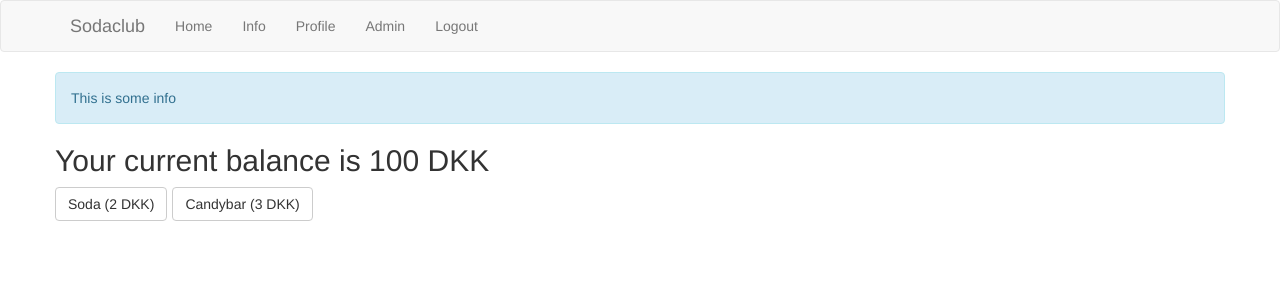
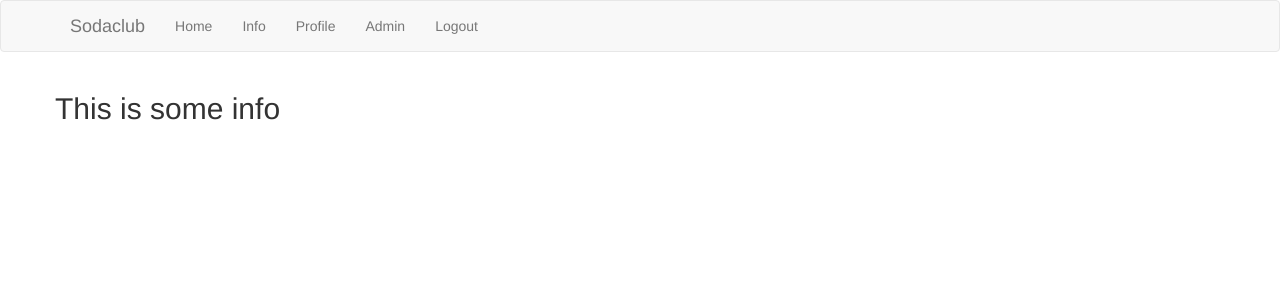
Before and after one commit to svendcsvendsen/sodaclub-frontend, a React (Create React App) app: page /info in a window 1280 px wide. Shown: the top 300 px of the page. Built offline with nearby package versions, Linux system fonts and the light colour scheme.

Commit message:
Install react router.

```diff
--- a/package.json
+++ b/package.json
@@ -9,6 +9,8 @@
     "react": "^16.3.2",
     "react-bootstrap": "^0.32.1",
     "react-dom": "^16.3.2",
+    "react-router": "^4.2.0",
+    "react-router-dom": "^4.2.2",
     "react-scripts": "0.9.5"
   },
   "devDependencies": {},
--- a/src/App.js
+++ b/src/App.js
@@ -1,10 +1,13 @@
 import React, { Component } from 'react';
-import { Grid, Navbar, NavItem, Nav, Row, Alert, Button, ButtonToolbar } from 'react-bootstrap';
+import { Navbar, NavItem, Nav } from 'react-bootstrap';
+import { BrowserRouter as Router, Route, Link } from "react-router-dom";
+import Home from './Home';
+import Info from './Info';
 
 class App extends Component {
   render() {
     return (
-        <div>
+            <Router><div>
                 <Navbar>
                     <Navbar.Header>
                         <Navbar.Brand>
@@ -12,24 +15,19 @@ class App extends Component {
                         </Navbar.Brand>
                     </Navbar.Header>
                     <Nav>
-                    <NavItem eventKey={1} href="#">Home</NavItem>
-                    <NavItem eventKey={1} href="#">Info</NavItem>
-                    <NavItem eventKey={1} href="#">Profile</NavItem>
-                    <NavItem eventKey={1} href="#">Admin</NavItem>
+                        <NavItem eventKey={1} href="/">Home</NavItem>
+                        <NavItem eventKey={1} href="/info">Info</NavItem>
+                        <NavItem eventKey={1} href="/profile">Profile</NavItem>
+                        <NavItem eventKey={1} href="/admin">Admin</NavItem>
                         <NavItem eventKey={1} href="#">Logout</NavItem>
                     </Nav>
                 </Navbar>
-            <Grid>
-                <Row>
-                    <Alert>This is some info</Alert>
-                    <h2>Your current balance is 100 DKK</h2>
-                    <ButtonToolbar>
-                    <Button>Soda (2 DKK)</Button>
-                    <Button>Candybar (3 DKK)</Button>
-                    </ButtonToolbar>
-                </Row>
-            </Grid>
-        </div>
+
+                <Route exact path="/" component={Home} />
+                <Route exact path="/info" component={Info} />
+                <Route exact path="/profile" component={Info} />
+                <Route exact path="/admin" component={Info} />
+            </div></Router>
     );
   }
 }
--- /dev/null
+++ b/src/Home.js
@@ -0,0 +1,21 @@
+import React, { Component } from 'react';
+import { Grid, Row, Alert, Button, ButtonToolbar } from 'react-bootstrap';
+
+class Home extends Component {
+  render() {
+    return (
+        <Grid>
+            <Row>
+                <Alert>This is some info</Alert>
+                <h2>Your current balance is 100 DKK</h2>
+                <ButtonToolbar>
+                <Button>Soda (2 DKK)</Button>
+                <Button>Candybar (3 DKK)</Button>
+                </ButtonToolbar>
+            </Row>
+        </Grid>
+    );
+  }
+}
+
+export default Home;
--- /dev/null
+++ b/src/Info.js
@@ -0,0 +1,16 @@
+import React, { Component } from 'react';
+import { Row, Grid } from 'react-bootstrap';
+
+class Info extends Component {
+  render() {
+    return (
+        <Grid>
+            <Row>
+                <h2>This is some info</h2>
+            </Row>
+        </Grid>
+    );
+  }
+}
+
+export default Info;
```
Lines whose indentation alone changed are shown as unchanged.
